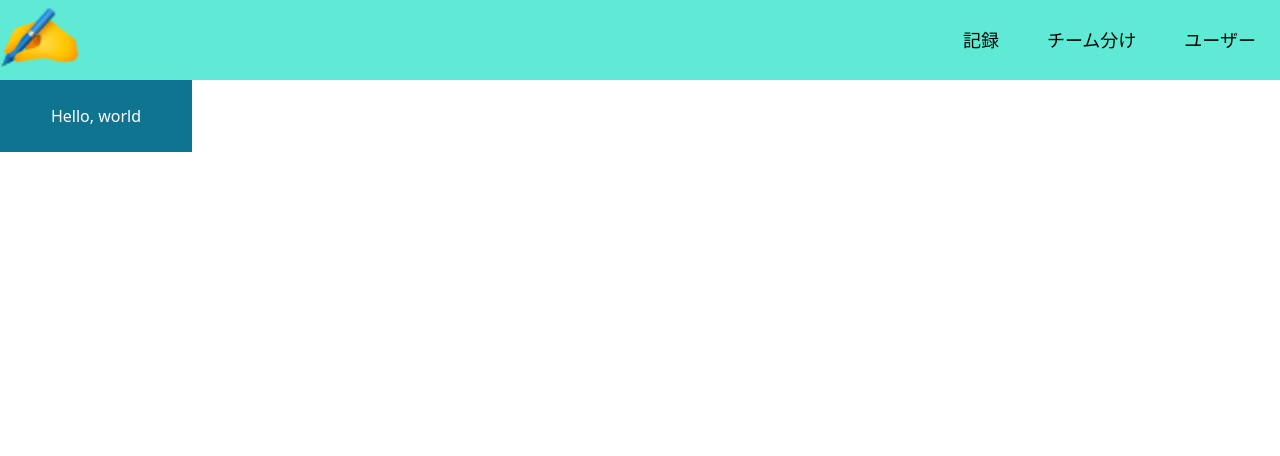
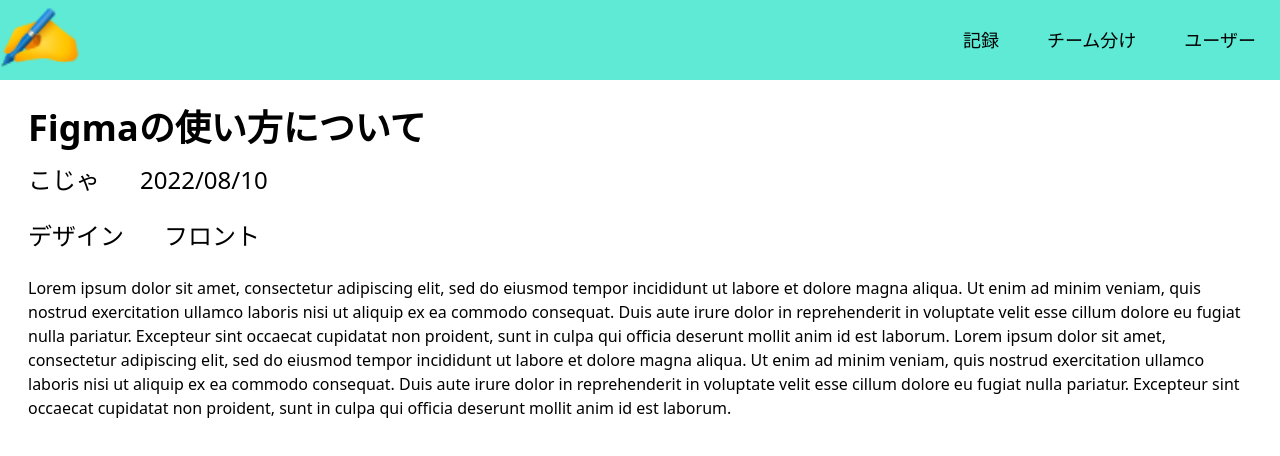
Before and after one commit to daichi1002/study-app, a Nuxt app in the folder frontend/: page / in a window 1280 px wide. Shown: the top 456 px of the page. Built offline with nearby package versions, Linux system fonts and the light colour scheme.

Commit message:
🚧 create index page

```diff
--- a/frontend/pages/index.vue
+++ b/frontend/pages/index.vue
@@ -1,9 +1,28 @@
 <template>
-  <div class="tw-w-48">
-    <div
-      class="tw-text-white tw-text-center tw-bg-clip-border tw-p-6 tw-bg-cyan-700"
-    >
-      Hello, world
+  <div class="tw-container tw-mx-auto tw-p-7">
+    <h1 class="tw-text-4xl tw-font-bold">Figmaの使い方について</h1>
+    <div class="tw-flex tw-text-2xl tw-mt-4">
+      <h1 class="tw-mr-10">こじゃ</h1>
+      <h1>2022/08/10</h1>
+    </div>
+    <div class="tw-flex tw-text-2xl tw-mt-6">
+      <h1 class="tw-mr-10">デザイン</h1>
+      <h1>フロント</h1>
+    </div>
+    <div class="tw-mt-6">
+      Lorem ipsum dolor sit amet, consectetur adipiscing elit, sed do eiusmod
+      tempor incididunt ut labore et dolore magna aliqua. Ut enim ad minim
+      veniam, quis nostrud exercitation ullamco laboris nisi ut aliquip ex ea
+      commodo consequat. Duis aute irure dolor in reprehenderit in voluptate
+      velit esse cillum dolore eu fugiat nulla pariatur. Excepteur sint occaecat
+      cupidatat non proident, sunt in culpa qui officia deserunt mollit anim id
+      est laborum. Lorem ipsum dolor sit amet, consectetur adipiscing elit, sed
+      do eiusmod tempor incididunt ut labore et dolore magna aliqua. Ut enim ad
+      minim veniam, quis nostrud exercitation ullamco laboris nisi ut aliquip ex
+      ea commodo consequat. Duis aute irure dolor in reprehenderit in voluptate
+      velit esse cillum dolore eu fugiat nulla pariatur. Excepteur sint occaecat
+      cupidatat non proident, sunt in culpa qui officia deserunt mollit anim id
+      est laborum.
     </div>
   </div>
 </template>
```
